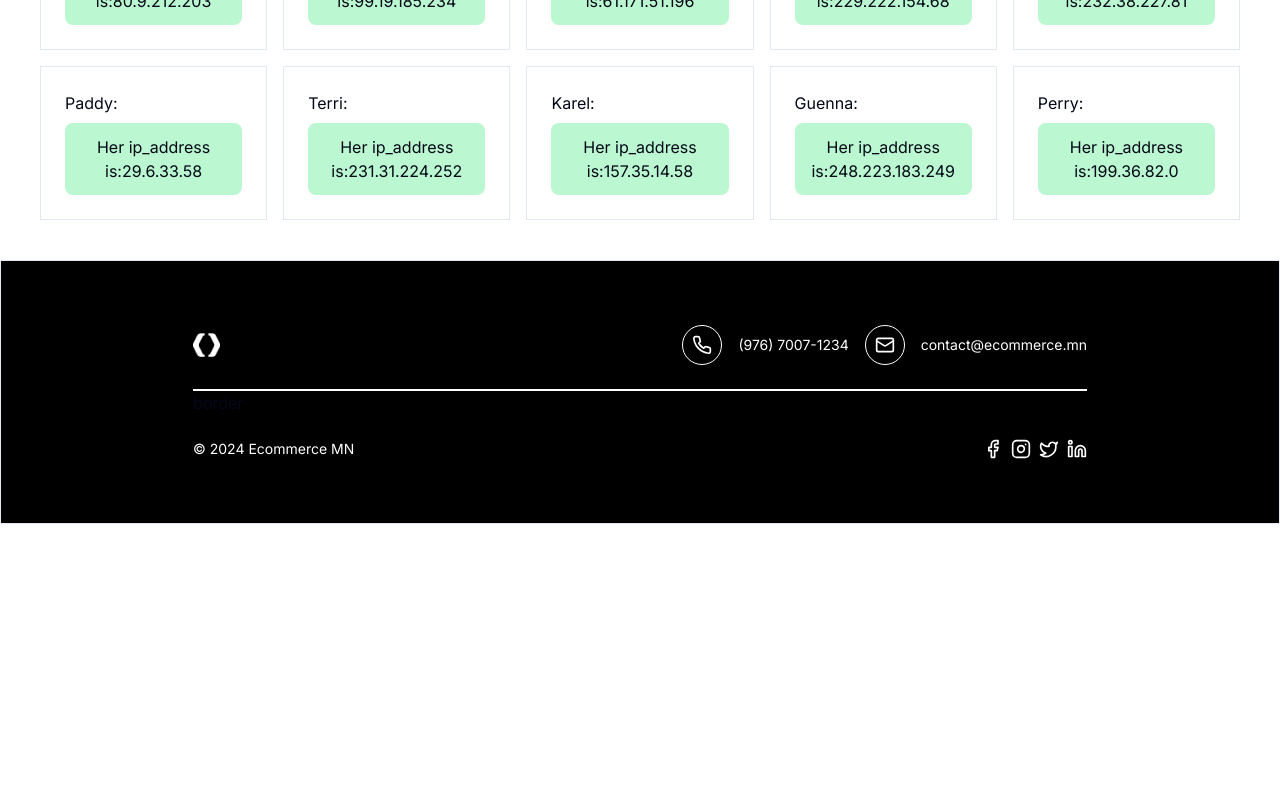
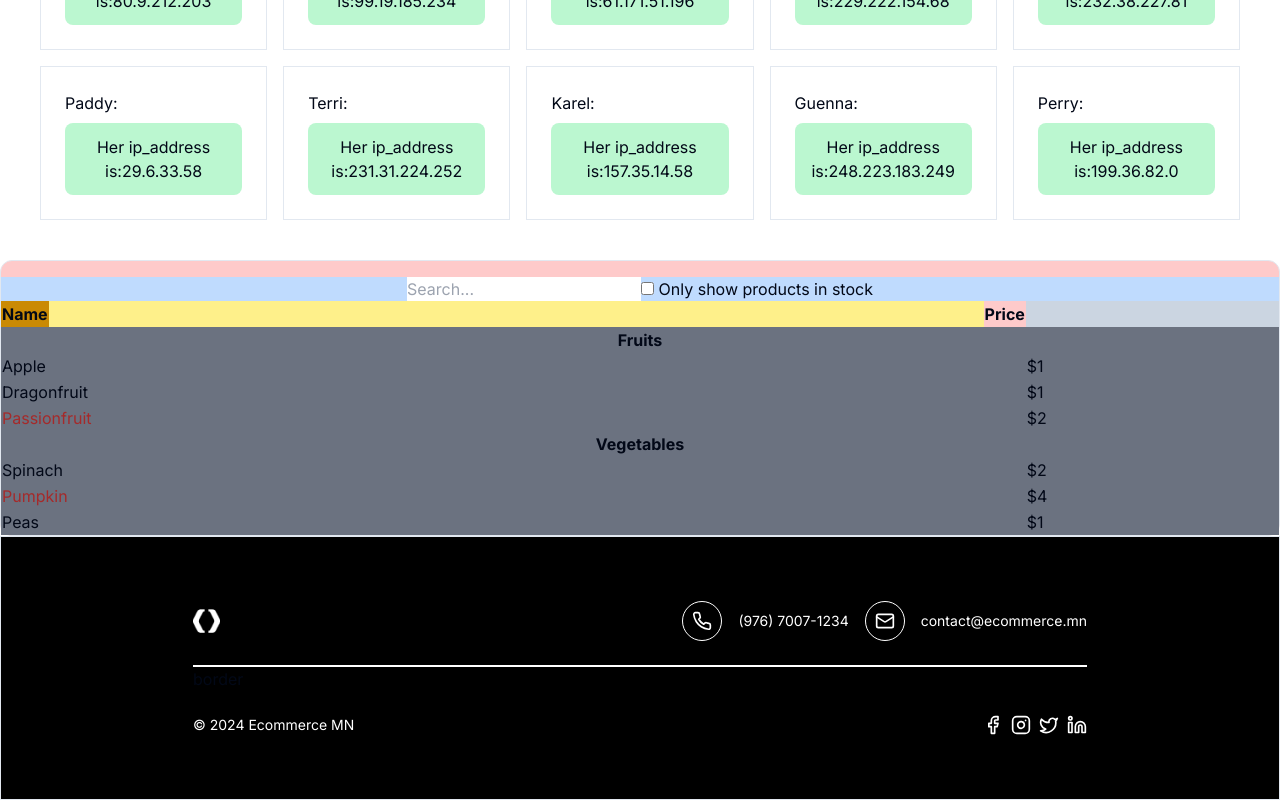
Before and after one commit to Munkhgerelpurvee/Ecommerce-, a Next.js app in the folder e-commerce/: page / in a window 1280 px wide. Shown: the part 1596-2396 px from the top of the page. Before the commit the page ends 2120 px from the top, so only its background shows below. Built offline with nearby package versions, Linux system fonts and the light colour scheme; no server answers.

Commit message:
mock_data deer search hiij uzev

```diff
--- /dev/null
+++ b/e-commerce/src/app/(main)/components/FilterablaProductTable.tsx
@@ -0,0 +1,143 @@
+"use client";
+import { useState } from "react";
+
+type PropsList = {
+  productsList: ListProductsType[];
+  searchQuery: string;
+  updateSearchQuery: (event: React.ChangeEvent<HTMLInputElement>) => void; // Нэмэгдүүлж байна
+};
+
+function ProductCategoryRow({ categoryRow }: { categoryRow: string }) {
+  return (
+    <tr>
+      <th colSpan={2}>{categoryRow}</th>
+    </tr>
+  );
+}
+
+function ProductRow({ productOne }: { productOne: ListProductsType }) {
+  const name = productOne.stocked ? (
+    productOne.name
+  ) : (
+    <span style={{ color: "brown" }}>{productOne.name}</span>
+  );
+
+  return (
+    <tr>
+      <td>{name}</td>
+      <td>{productOne.price}</td>
+    </tr>
+  );
+}
+
+function ProductTable(props: PropsList) {
+  //   const rows = [];
+  //   let lastCategory = null;
+  const rows: JSX.Element[] = []; // rows массивын төрөл тодорхойлох
+  let lastCategory: string | null = null; // lastCategory-ийн төрөл тодорхойлох
+
+  props.productsList.forEach((productOne) => {
+    if (productOne.category !== lastCategory) {
+      rows.push(
+        <ProductCategoryRow
+          categoryRow={productOne.category}
+          key={productOne.category}
+        />
+      );
+    }
+    // if (!productOne.name.includes(props.searchQuery)) return;
+    // rows.push(<ProductRow productOne={productOne} key={productOne.name} />);
+    // lastCategory = productOne.category;
+    if (
+      !productOne.name
+        .toLocaleLowerCase()
+        .includes(props.searchQuery.toLocaleLowerCase())
+    )
+      return;
+    rows.push(<ProductRow productOne={productOne} key={productOne.name} />);
+    lastCategory = productOne.category;
+  });
+
+  return (
+    <table className=" bg-slate-300">
+      <thead>
+        <tr className="bg-yellow-200 flex justify-between">
+          <th className="bg-yellow-600">Name</th>
+          <th className="bg-red-200">Price</th>
+        </tr>
+      </thead>
+      <tbody className="bg-gray-500">{rows}</tbody>
+    </table>
+  );
+}
+
+function SearchBar(props: PropsList) {
+  return (
+    <form className="bg-blue-200 flex justify-center mt-4">
+      <input
+        onChange={props.updateSearchQuery}
+        value={props.searchQuery}
+        type="text"
+        placeholder="Search..."
+      />
+      <label>
+        <input type="checkbox" /> Only show products in stock
+      </label>
+    </form>
+  );
+}
+
+function FilterableProductTable(props: { productsList: ListProductsType[] }) {
+  const [searchQuery, setSearchQuery] = useState<string>(""); // searchQuery-ийг string төрөлд зааж өгнө
+
+  const updateSearchQuery = (event: React.ChangeEvent<HTMLInputElement>) => {
+    setSearchQuery(event.target.value); // event.target.value-ийг авах
+  };
+
+  return (
+    <div className="container border rounded-xl flex justify-center flex-col bg-red-200 m-auto">
+      <SearchBar
+        searchQuery={searchQuery} // string төрөл дамжуулж байна
+        updateSearchQuery={updateSearchQuery} // функц дамжуулж байна
+        productsList={props.productsList}
+      />
+      <ProductTable
+        searchQuery={searchQuery} // string төрөл дамжуулж байна
+        productsList={props.productsList}
+        updateSearchQuery={updateSearchQuery} // Функц
+      />
+    </div>
+  );
+}
+
+const LISTPRODUCTS = [
+  { category: "Fruits", price: "$1", stocked: true, name: "Apple" },
+  { category: "Fruits", price: "$1", stocked: true, name: "Dragonfruit" },
+  { category: "Fruits", price: "$2", stocked: false, name: "Passionfruit" },
+  { category: "Vegetables", price: "$2", stocked: true, name: "Spinach" },
+  { category: "Vegetables", price: "$4", stocked: false, name: "Pumpkin" },
+  { category: "Vegetables", price: "$1", stocked: true, name: "Peas" },
+];
+
+export type ListProductsType = {
+  category: string;
+  price: string;
+  stocked?: boolean;
+  name: string;
+};
+export default function App() {
+  return <FilterableProductTable productsList={LISTPRODUCTS} />;
+}
+
+// <tr> (Table Row)
+//<th> (Table Header)
+//<td> (Table Data)
+// <thead> Тайлбар: Хүснэгтийн толгой хэсгийг (header) тодорхойлох элемент.
+// <tbody> Тайлбар: Хүснэгтийн үндсэн агуулгыг (data) тодорхойлох элемент. Энд tr болон td элементүүдийг агуулдаг. Хүснэгтэнд багануудаас үүссэн мэдээллийг хадгална.
+// Одоо mockup дизайн дээрх компонентүүдийг шаталсан бүтцээр харуулцгаая. Компонент доторх компонент нь доорх догол мөрөнд харагдана.
+
+// -FilterableProductTable
+// --SearchBar
+// --ProductTable
+// ---ProductCategoryRow
+// ---ProductRow
--- a/e-commerce/src/app/(main)/page.tsx
+++ b/e-commerce/src/app/(main)/page.tsx
@@ -8,6 +8,7 @@ import { Footer } from "./components/Footer";
 import { TestUserCard } from "./components/TsetUserCard";
 import { TestUserList } from "./components/TsetUserList";
 import users from "./MOCK_DATA.json";
+import App from "../(main)/components/FilterablaProductTable";
 
 function Home() {
   const close = () => {
@@ -36,6 +37,7 @@ function Home() {
         closeProps={close}
       />
       <TestUserList usersList={users} />
+      <App />
 
       <Footer />
     </>
```
